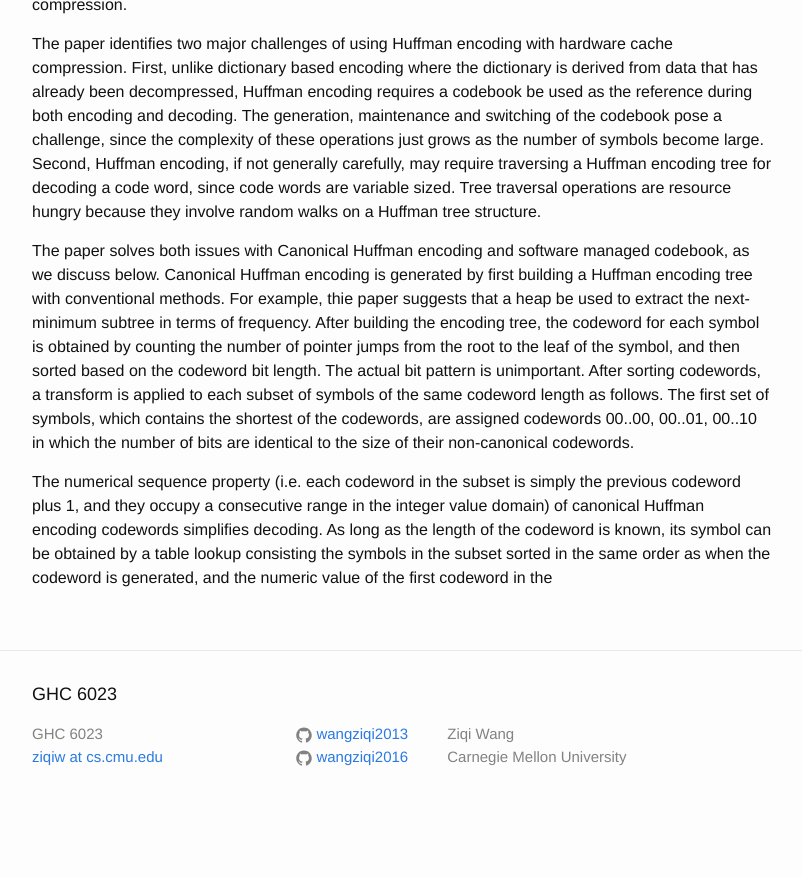
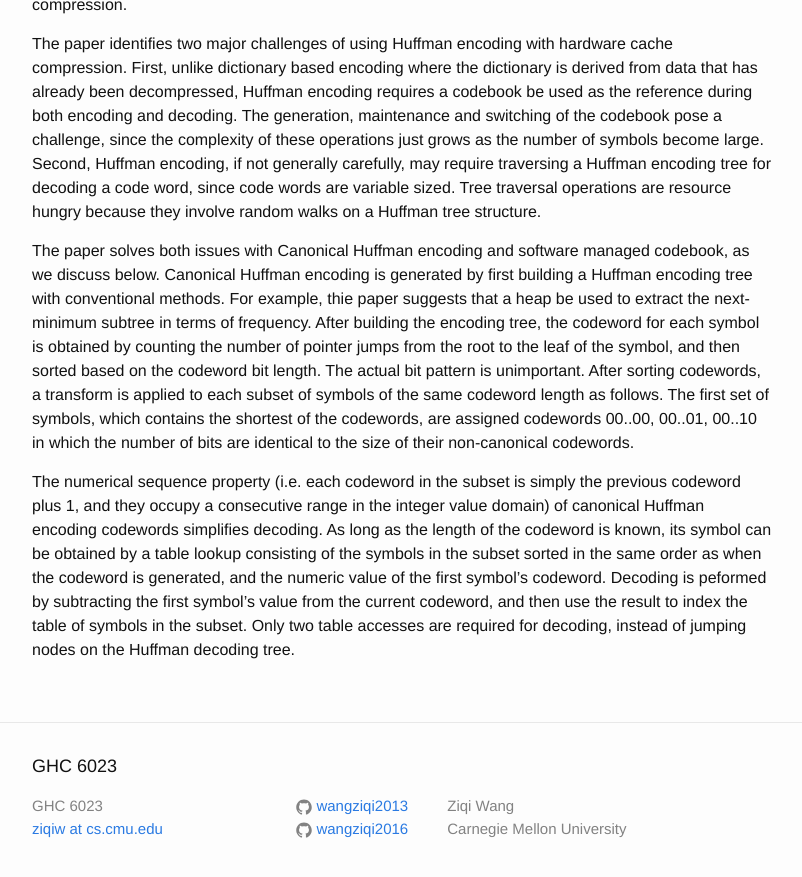
Before and after one commit to wangziqi2013/wangziqi2013.github.io, a Jekyll site: the page built from _posts/2020-06-29-sc2.markdown, in a window 1280 px wide and 900 px high, scrolled down 643 px. Shown: the top 877 px of the window, without its empty margins (238-1040 px from the left). Built offline with Jekyll 4.4.1, drawn with Linux system fonts in a browser that asks for light colours; before the commit the page ends 1471 px from its top, so only the background shows below that.

Commit message:
Finish decoding

```diff
--- a/_posts/2020-06-29-sc2.markdown
+++ b/_posts/2020-06-29-sc2.markdown
@@ -38,6 +38,8 @@ in which the number of bits are identical to the size of their non-canonical cod
 
 The numerical sequence property (i.e. each codeword in the subset is simply the previous codeword plus 1, and they occupy
 a consecutive range in the integer value domain) of canonical Huffman encoding codewords simplifies decoding.
-As long as the length of the codeword is known, its symbol can be obtained by a table lookup consisting the symbols in
-the subset sorted in the same order as when the codeword is generated, and the numeric value of the first codeword in
-the
+As long as the length of the codeword is known, its symbol can be obtained by a table lookup consisting of the symbols in
+the subset sorted in the same order as when the codeword is generated, and the numeric value of the first symbol's codeword.
+Decoding is peformed by subtracting the first symbol's value from the current codeword, and then use the result
+to index the table of symbols in the subset. Only two table accesses are required for decoding, instead of jumping
+nodes on the Huffman decoding tree.
```
